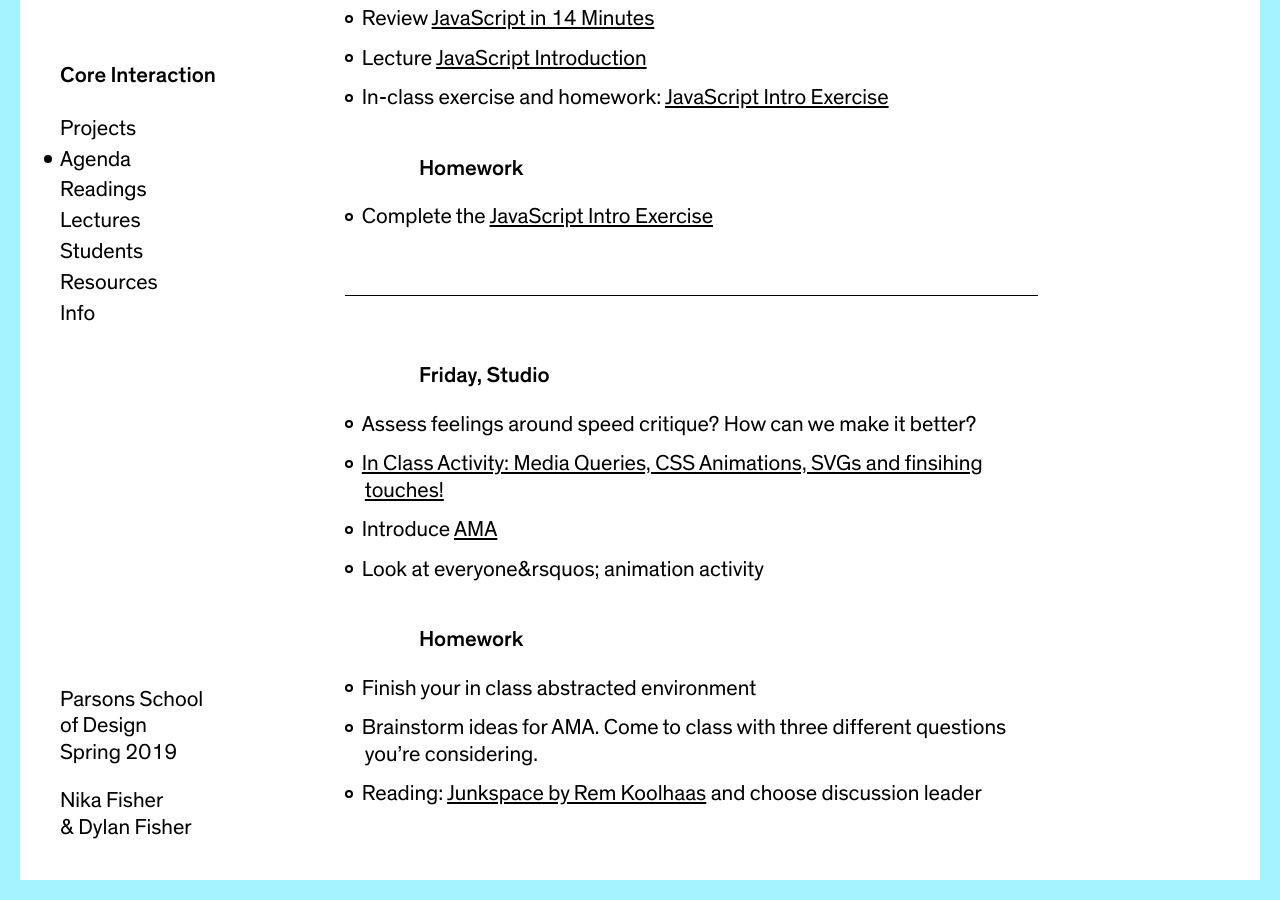
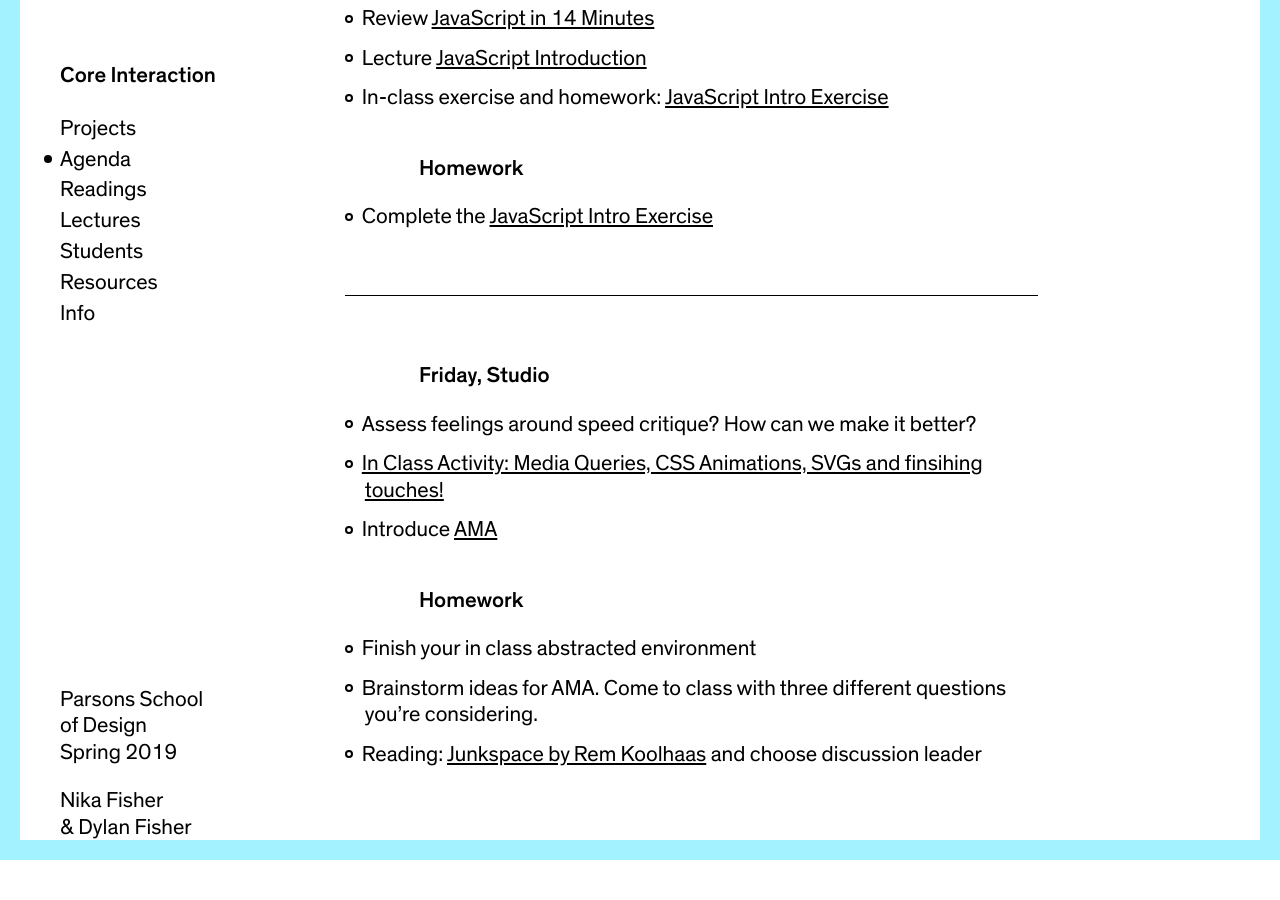
Before and after one commit to dylanfisher/ci19, a Jekyll site: the page built from _agendas/week-6.md, in a window 1280 px wide and 900 px high, scrolled down 585 px. Built offline with Jekyll 4.4.1, drawn with Linux system fonts in a browser that asks for light colours; after the commit the page ends 1445 px from its top, so only the background shows below that.

Commit message:
Fix typo

```diff
--- a/_agendas/week-6.md
+++ b/_agendas/week-6.md
@@ -30,7 +30,6 @@ date_range:       2/26 – 3/1
 - Assess feelings around speed critique? How can we make it better?
 - [In Class Activity: Media Queries, CSS Animations, SVGs and finsihing touches!](https://paper.dropbox.com/doc/CI19-CSS-Animations--AYeoMLxmj9jaYfSEW_IGgQVpAQ-s0wVo7LJyRk9nertZBoVK)
 - Introduce [AMA](projects/obsessions)
-- Look at everyone&rsquos; animation activity
 
 ### Homework
 - Finish your in class abstracted environment
```
